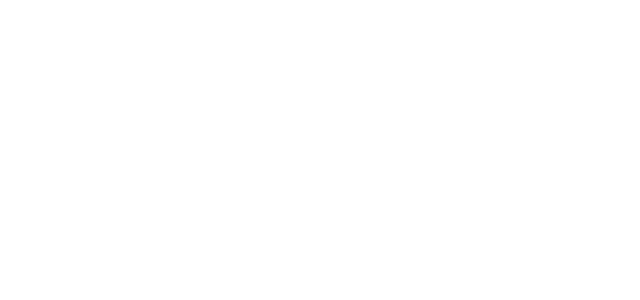
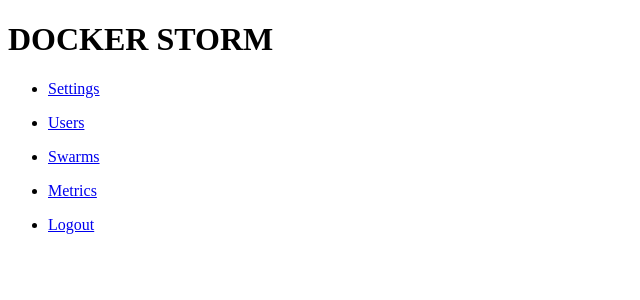
Before and after one commit to oslabs-beta/Docker-Storm, a React app: page /app in a window 1280 px wide. Before the commit this address had no page. Shown: the top 300 px of the page, without its empty margins (0-640 px from the left). Built offline with nearby package versions, Linux system fonts and the light colour scheme; the HTML template or start-up script is replaced by a standard one.

Commit message:
added basic navbar
Co-authored-by: Kelvin Van <90666201+KelvinVan1@users.noreply.github.com>
Co-authored-by: Jeffrey Lee <92632725+jclee8888@users.noreply.github.com>
Co-authored-by: Kevin Tseng <107890711+Kevin-J-Tseng@users.noreply.github.com>

```diff
--- a/src/client/App.tsx
+++ b/src/client/App.tsx
@@ -1,13 +1,16 @@
 import { BrowserRouter, Route, Routes } from 'react-router-dom';
 import Login from './pages/login.jsx';
 import React from 'react';
+import RenderViews from './RenderViews.jsx';
 
 const App = (): JSX.Element => {
 
+
   return (
     <BrowserRouter>
-      <Routes>
+      <Routes>8
         <Route path='/' element={<Login />}/>
+        <Route path='/app/*' element={<RenderViews/>}/>
       </Routes>
     </BrowserRouter>
   );
--- /dev/null
+++ b/src/client/RenderViews.tsx
@@ -0,0 +1,60 @@
+import React from 'react';
+import { Routes, Route, Link } from 'react-router-dom';
+import Settings from './pages/settings.jsx';
+import Metrics from './pages/metrics.jsx';
+import Swarms from './pages/swarms.jsx';
+import Users from './pages/users.jsx';
+
+
+const RenderViews = () => {
+
+  return (
+    <>
+      <h1>DOCKER STORM</h1>
+      <div className="navbar">
+        <div className="links">
+          <ul>
+            <li>
+              <Link to='/app/settings'>
+                <p>Settings</p>
+              </Link>
+            </li>
+            <li>
+              <Link to='/app/users'>
+                <p>Users</p>
+              </Link>
+            </li>
+            <li>
+              <Link to='/app/swarms'>
+                <p>Swarms</p>
+              </Link>
+            </li>
+            <li>
+              <Link to='/app/metrics'>
+                <p>Metrics</p>
+              </Link>
+            </li>
+            <li>
+              <Link to='/'>
+                <p>Logout</p>
+              </Link>
+            </li>
+          </ul>
+        </div>
+        <Routes>
+          <Route path='/settings' element={<Settings/>}/>
+          <Route path='/metrics' element={<Metrics/>}/>
+          <Route path='/users' element={<Users/>}/>
+          <Route path='/swarms' element={<Swarms/>}/>
+        </Routes>
+
+
+
+
+
+      </div>
+    </>
+  );
+};
+
+export default RenderViews;
--- a/src/client/index.tsx
+++ b/src/client/index.tsx
@@ -1,6 +1,7 @@
 import React from 'react';
 import { createRoot } from 'react-dom/client';
 import App from './App.jsx';
+
 
 createRoot(document.getElementById('root') as HTMLElement).render(
   <React.StrictMode>
--- a/src/client/pages/login.tsx
+++ b/src/client/pages/login.tsx
@@ -1,5 +1,5 @@
-import React from 'react';
-import {useState, useContext} from 'react';
+import React, {useState} from 'react';
+import { useNavigate } from 'react-router-dom';
 
 
 
@@ -10,6 +10,8 @@ import {useState, useContext} from 'react';
 const Login = () => {
   const [username, setUsername] = useState('');
   const [password, setPassword] = useState('');
+  const [invalid, setInvalid] = useState(false);
+  const navigate = useNavigate();
 
   function confirmCredentials(){
     const body = {
@@ -24,9 +26,14 @@ const Login = () => {
     })
       .then((result) => {
         if(result.status === 200)
-          alert('success');
-        else
-          alert('Invalid Password!');
+          navigate('/app');
+        else {
+          setInvalid(true);
+          setUsername('');
+          setPassword('');
+        }
+
+
       })
       .catch((err) => {
         console.log(err);
@@ -44,6 +51,7 @@ const Login = () => {
         onChange={input => setPassword(input.target.value)}
         placeholder="password"></input>
       <button type="submit" onClick={confirmCredentials}>LOGIN</button>
+      {invalid && <p>Invalid username/password please try again</p>}
     </form>
   );
 };
--- /dev/null
+++ b/src/client/pages/metrics.tsx
@@ -0,0 +1,13 @@
+import React from 'react';
+
+
+
+
+const Metrics = () => {
+
+  return (
+    <div>Metrics</div>
+  );
+};
+
+export default Metrics;
--- /dev/null
+++ b/src/client/pages/settings.tsx
@@ -0,0 +1,13 @@
+import React from 'react';
+
+
+
+
+const Settings = () => {
+
+  return (
+    <div>Settings</div>
+  );
+};
+
+export default Settings;
--- /dev/null
+++ b/src/client/pages/swarms.tsx
@@ -0,0 +1,13 @@
+import React from 'react';
+
+
+
+
+const Swarms = () => {
+
+  return (
+    <div>Swarms</div>
+  );
+};
+
+export default Swarms;
--- /dev/null
+++ b/src/client/pages/users.tsx
@@ -0,0 +1,13 @@
+import React from 'react';
+
+
+
+
+const Users = () => {
+
+  return (
+    <div>Users</div>
+  );
+};
+
+export default Users;
```
Also changed, not shown: src/client/styles.css (added), 8 other files (tests, documents, lock files or other folders).
